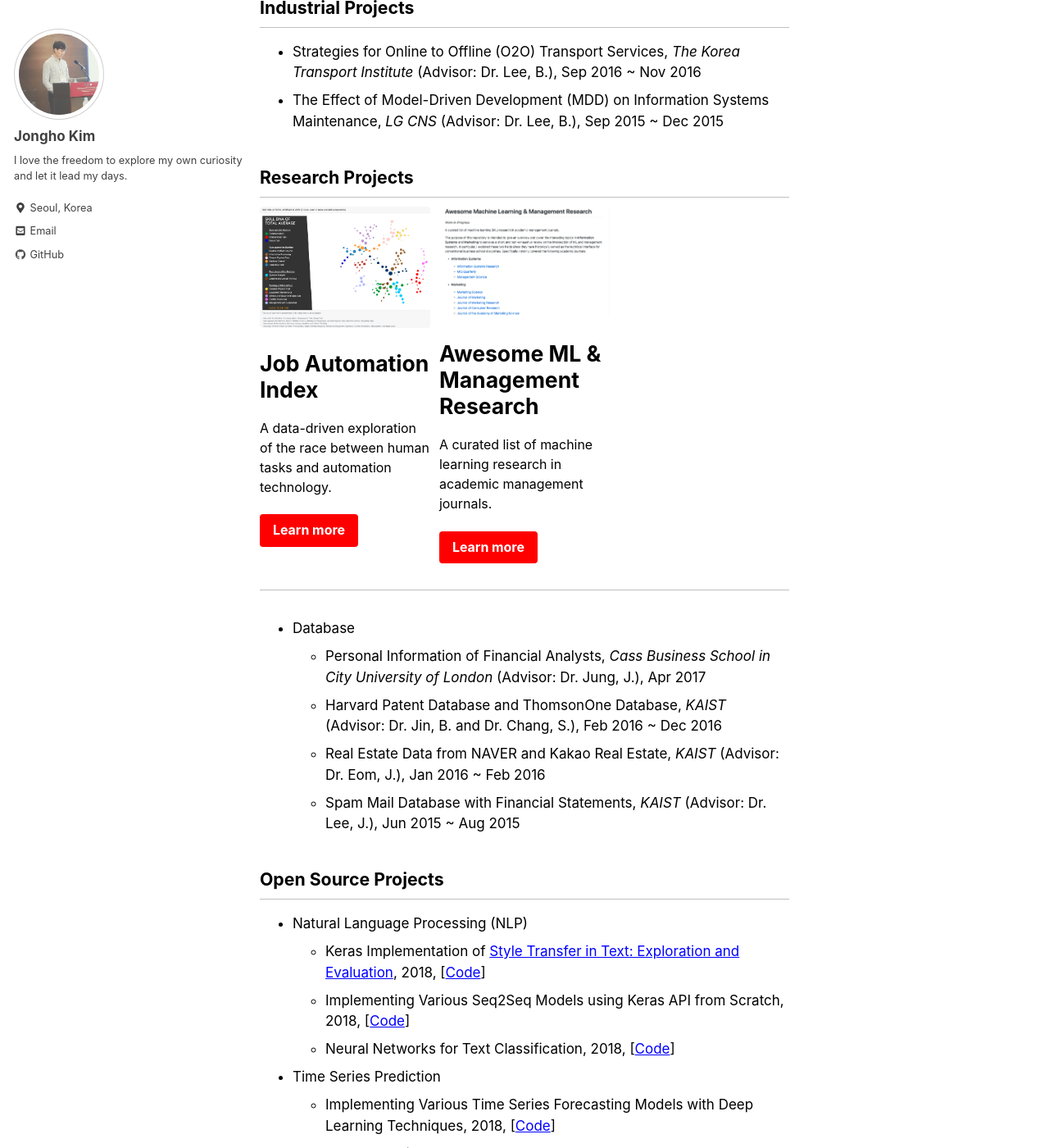
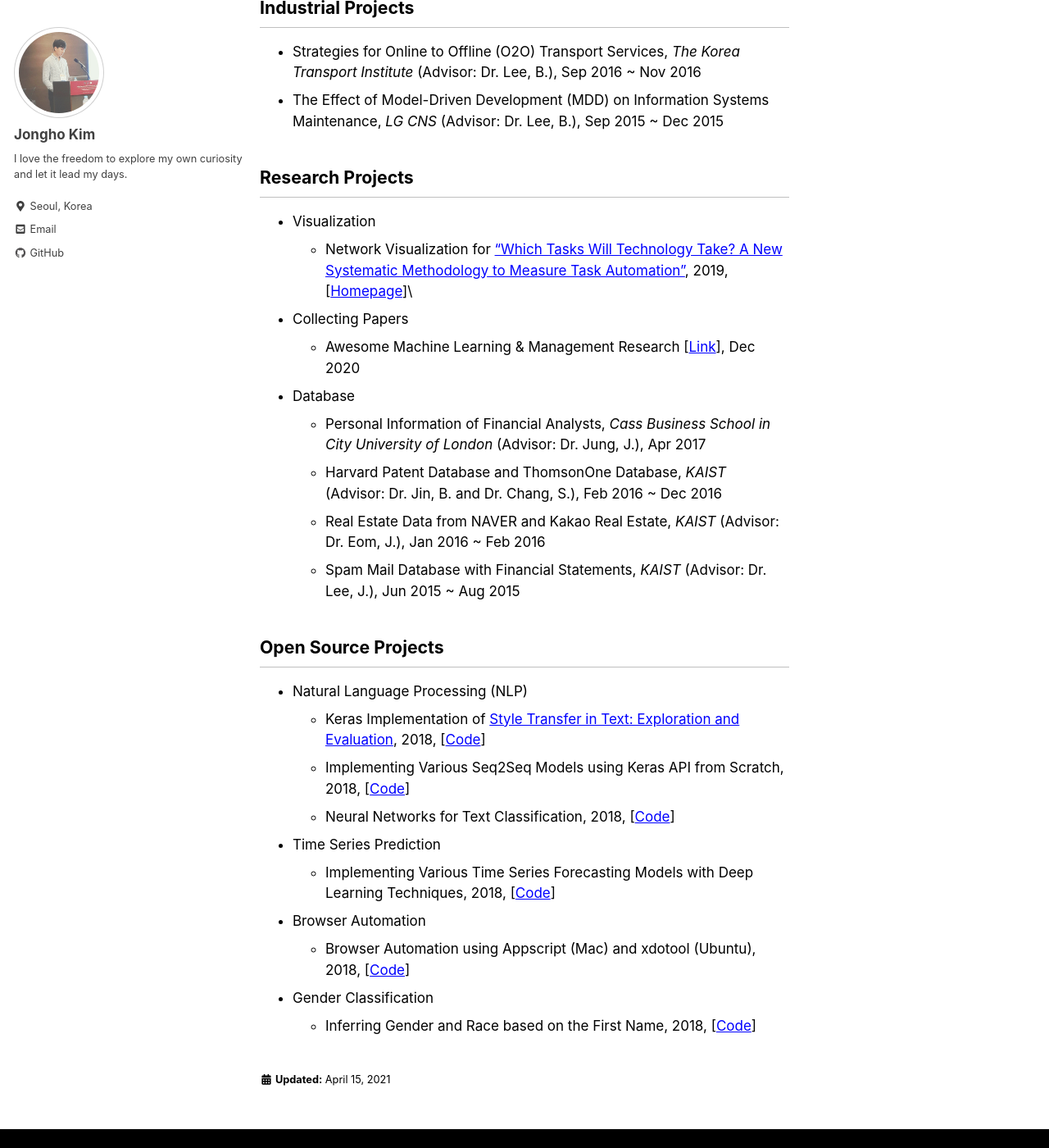
Before and after one commit to jonghkim/jonghkim.github.io, a Jekyll site: the page built from _pages/project.md, in a window 1280 px wide and 1400 px high, scrolled down 197 px. Shown: the whole window at 82% size. Built offline with Jekyll 4.4.1, drawn with Linux system fonts in a browser that asks for light colours; nearby versions of some CDN libraries.

Commit message:
structure updated

```diff
--- a/_pages/project.md
+++ b/_pages/project.md
@@ -3,32 +3,17 @@ layout: single
 permalink: /project/
 title: "Project"
 author_profile: true
-last_modified_at: 2019-03-19
-
-research_projects:
-  - image_path: /assets/images/job_automation_index.png
-    alt: "skill_dna_of_jobs"
-    title: "Job Automation Index"
-    excerpt: "A data-driven exploration of the race between human tasks and automation technology."
-    url: http://www.jobautomationindex.com/
-    btn_class: "btn--primary"
-    btn_label: "Learn more"
-  - image_path: /assets/images/ml-mngt.png
-    alt: "ml_management"
-    title: "Awesome ML & Management Research"
-    excerpt: "A curated list of machine learning research in academic management journals."
-    url: https://github.com/jonghkim/awesome-machine-learning-management-research/
-    btn_class: "btn--primary"
-    btn_label: "Learn more"
-
+last_modified_at: 2021-4-15
 ---
 ## Industrial Projects
 - Strategies for Online to Offline (O2O) Transport Services, *The Korea Transport Institute* (Advisor: Dr. Lee, B.), Sep 2016 ~ Nov 2016
 - The Effect of Model-Driven Development (MDD) on Information Systems Maintenance, *LG CNS* (Advisor: Dr. Lee, B.), Sep 2015 ~ Dec 2015
 
 ## Research Projects
-{% include feature_row id="research_projects" %}
-
+- Visualization
+    - Network Visualization for ["Which Tasks Will Technology Take? A New Systematic Methodology to Measure Task Automation"](https://aisel.aisnet.org/icis2016/Sustainability/Presentations/8/), 2019, [[Homepage](http://jobautomation.pythonanywhere.com)]\
+- Collecting Papers
+    - Awesome Machine Learning & Management Research [[Link](https://github.com/jonghkim/awesome-machine-learning-management-research)], Dec 2020
 - Database
     - Personal Information of Financial Analysts, *Cass Business School in City University of London* (Advisor: Dr. Jung, J.), Apr 2017
     - Harvard Patent Database and ThomsonOne Database, *KAIST* (Advisor: Dr. Jin, B. and Dr. Chang, S.), Feb 2016 ~ Dec 2016
```
